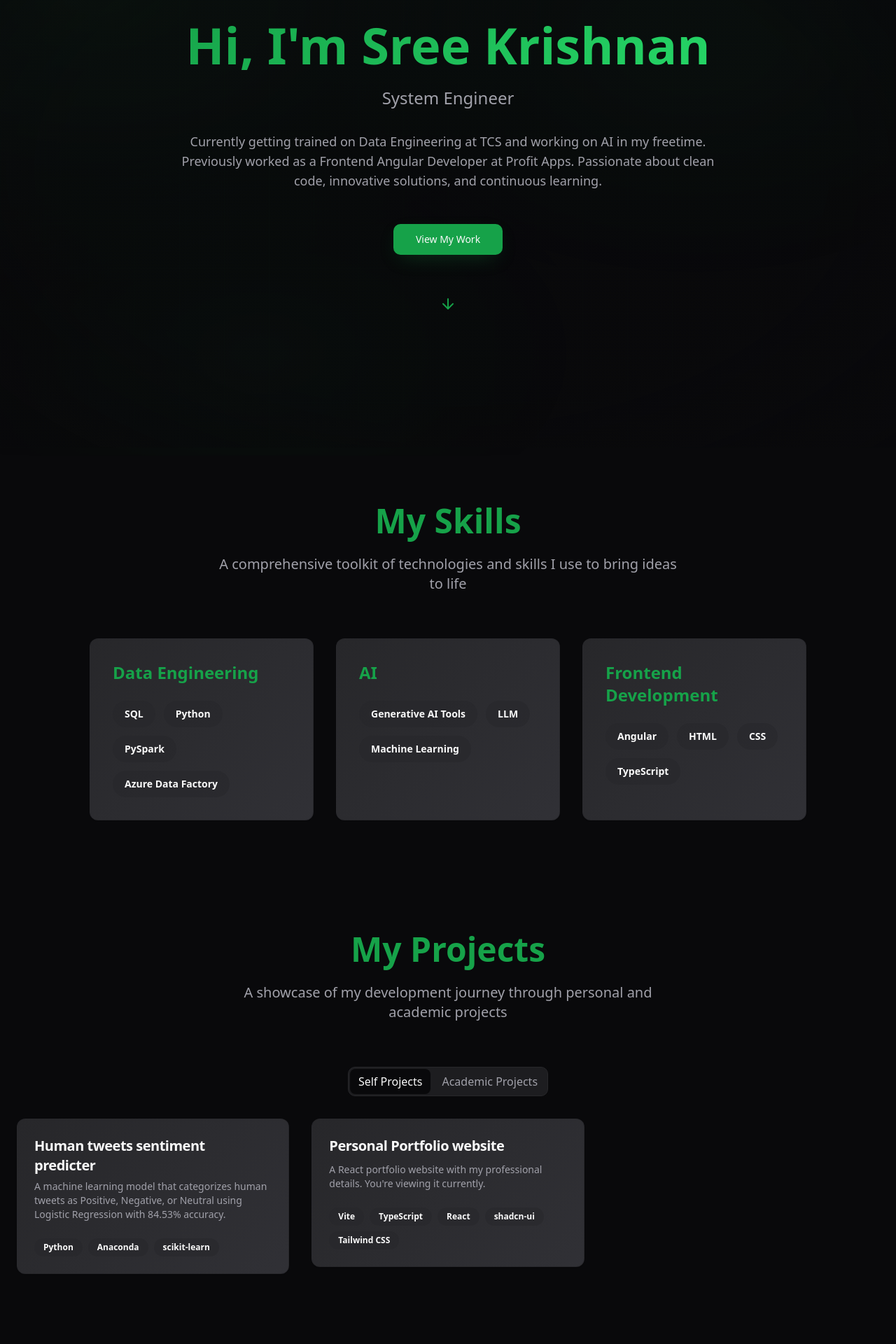
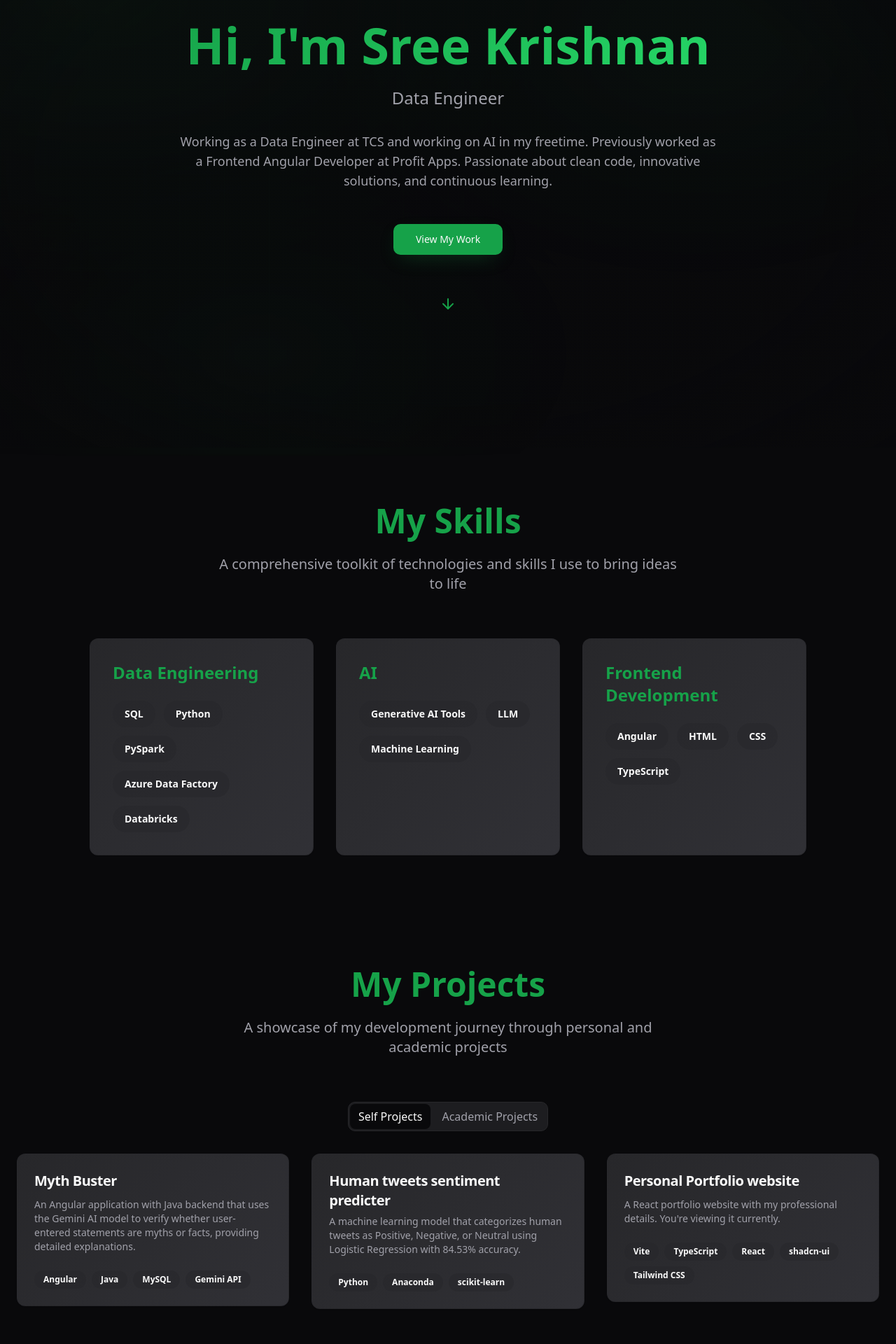
Before and after one commit to TSK-KRISH/react-portfolio-lovableAI, a React (Vite) app: page / in a window 1280 px wide. Shown: the part 160-2080 px from the top of the page at 70% size. Built offline with nearby package versions, Linux system fonts and the light colour scheme.

Commit message:
Update skills and add new project

```diff
--- a/src/components/HeroSection.tsx
+++ b/src/components/HeroSection.tsx
@@ -23,11 +23,11 @@ const HeroSection = () => {
           </h1>
 
           <p className="text-xl md:text-2xl text-muted-foreground mb-8 max-w-2xl mx-auto animate-in slide-in-from-bottom duration-1000 delay-200">
-            System Engineer
+            Data Engineer
           </p>
 
           <p className="text-lg text-muted-foreground mb-12 max-w-3xl mx-auto animate-in slide-in-from-bottom duration-1000 delay-300">
-            Currently getting trained on Data Engineering at TCS and working on AI in my freetime.
+            Working as a Data Engineer at TCS and working on AI in my freetime.
             Previously worked as a Frontend Angular Developer at Profit Apps.
             Passionate about clean code, innovative solutions, and continuous learning.
           </p>
--- a/src/components/ProjectsSection.tsx
+++ b/src/components/ProjectsSection.tsx
@@ -7,6 +7,14 @@ import { Github } from "lucide-react";
 
 const ProjectsSection = () => {
   const selfProjects = [
+    {
+      title: "Myth Buster",
+      description: "An Angular application with Java backend that uses the Gemini AI model to verify whether user-entered statements are myths or facts, providing detailed explanations.",
+      technologies: ["Angular", "Java", "MySQL", "Gemini API"],
+      liveLink: "#",
+      githubLink: "#",
+      featured: false
+    },
     {
       title: "Human tweets sentiment predicter",
       description: "A machine learning model that categorizes human tweets as Positive, Negative, or Neutral using Logistic Regression with 84.53% accuracy.",
--- a/src/components/SkillsSection.tsx
+++ b/src/components/SkillsSection.tsx
@@ -6,7 +6,7 @@ const SkillsSection = () => {
   const skillCategories = [
     {
       category: "Data Engineering",
-      skills: ["SQL", "Python", "PySpark", "Azure Data Factory"]
+      skills: ["SQL", "Python", "PySpark", "Azure Data Factory", "Databricks"]
     },
     {
       category: "AI",
```
